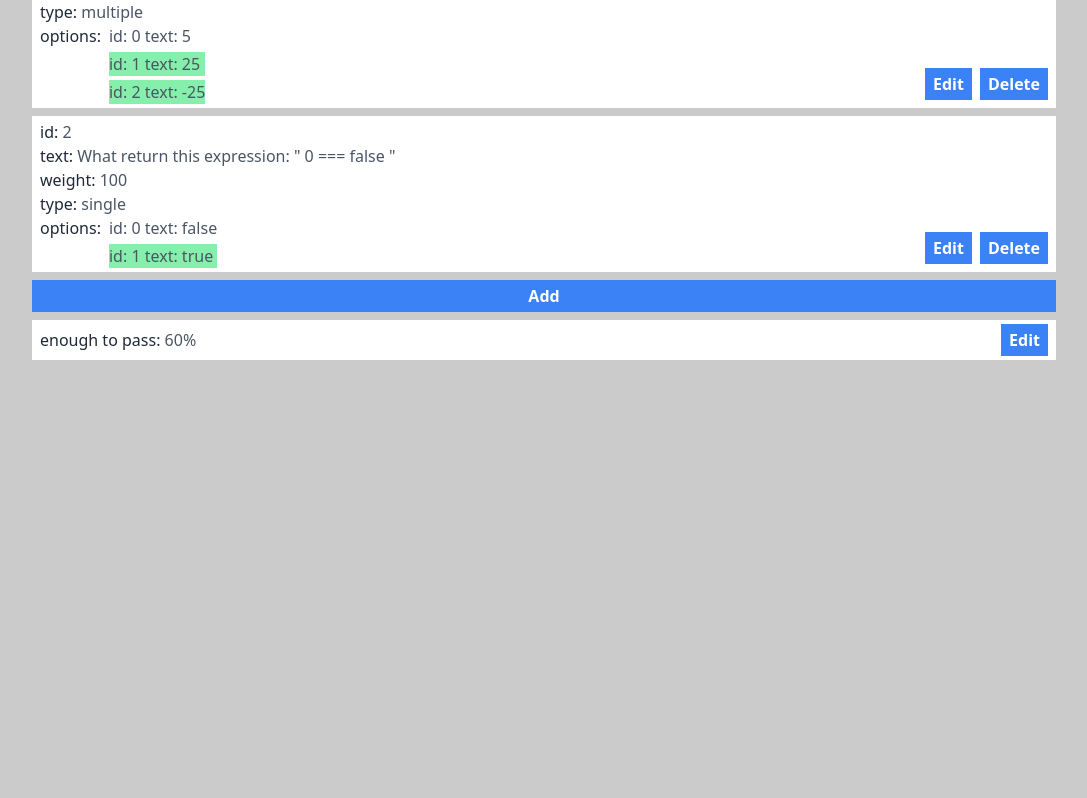
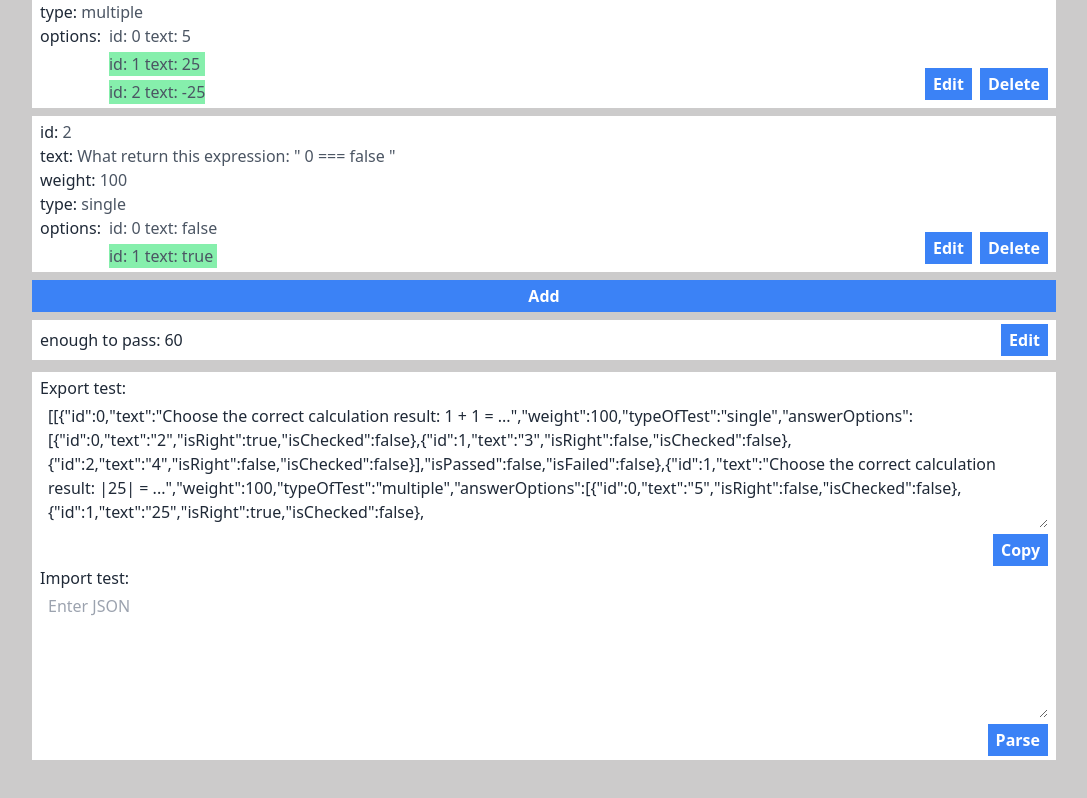
Before and after one commit to GregWeb25/Test-Creator, a React (Create React App) app: page /constructor in a window 1280 px wide. Shown: the part 398-1196 px from the top of the page, without its empty margins (96-1183 px from the left). Before the commit the page ends 822 px from the top, so only its background shows below. Built offline with nearby package versions, Linux system fonts and the light colour scheme.

Commit message:
tests import and export

```diff
--- /dev/null
+++ b/src/components/PreviewCommunicationModule.tsx
@@ -0,0 +1,12 @@
+import React from 'react';
+import ImportModule from "./constructorComponents/CommunicationModule/ImportModule";
+
+const PreviewCommunicationModule = () => {
+    return (
+        <div className="bg-white  w-[80%] py-1 px-2 mt-10 flex flex-col items-center  mb-1">
+            <ImportModule/>
+        </div>
+    );
+};
+
+export default PreviewCommunicationModule;
--- /dev/null
+++ b/src/components/constructorComponents/CommunicationModule/ConstructorCommunicationModule.tsx
@@ -0,0 +1,14 @@
+import React from 'react';
+import ExportModule from "./ExportModule";
+import ImportModule from "./ImportModule";
+
+const ConstructorCommunicationModule = () => {
+    return (
+        <div className="bg-white w-[80%] py-1 px-2 flex flex-col items-center mt-1 mb-14">
+            <ExportModule/>
+            <ImportModule/>
+        </div>
+    );
+};
+
+export default ConstructorCommunicationModule;
--- /dev/null
+++ b/src/components/constructorComponents/CommunicationModule/ExportModule.tsx
@@ -0,0 +1,36 @@
+import React, {useEffect, useState} from 'react';
+import {useSelector} from "react-redux";
+import {RootState} from "../../../store";
+import CustomButton from "../../ui/CustomButton";
+
+const ExportModule = () => {
+    const tests = useSelector((state: RootState) => state.tests.tests);
+    const enough = useSelector((state: RootState) => state.results.enough);
+    const [dataJSON, setDataJSON] = useState( JSON.stringify([tests,enough]));
+
+    useEffect(()=>{
+        setDataJSON( JSON.stringify([tests,enough]));
+    },[tests,enough])
+
+    return (
+        <div className="w-full">
+            <h2>Export test:</h2>
+            <textarea
+                className="px-2 w-full h-32 py-1 border-gray-400"
+                value={dataJSON}
+                onChange={()=>{}}
+            ></textarea>
+            <div
+                className="flex justify-end"
+            >
+                <CustomButton
+                    onClick={async  ()=>{ await  navigator.clipboard.writeText(dataJSON)}}
+                >
+                    Copy
+                </CustomButton>
+            </div>
+        </div>
+    );
+};
+
+export default ExportModule;
--- /dev/null
+++ b/src/components/constructorComponents/CommunicationModule/ImportModule.tsx
@@ -0,0 +1,45 @@
+import React, {useState} from 'react';
+import {useSelector} from "react-redux";
+import {RootState, store} from "../../../store";
+import CustomButton from "../../ui/CustomButton";
+import {useAppDispatch} from "../../../store/appDispatch";
+import {setAllTests} from "../../../store/tests/testsReducer";
+import {setEnough} from "../../../store/results/resultsReducer";
+
+const ImportModule = () => {
+    const dispatch = useAppDispatch();
+    const [text, setText] = useState('');
+
+    const checkFormat = () => {
+        const data = JSON.parse(text);
+        if(data.length === 2){
+            dispatch(setAllTests(data[0]));
+            dispatch(setEnough(data[1]));
+        } else setText("Data is wrong!")
+        setText("");
+    }
+
+    return (
+        <div className="w-full">
+            <h2>Import test:</h2>
+            <textarea
+                className="px-2 w-full h-32 py-1 border-gray-400"
+                placeholder="Enter JSON"
+                value={text}
+                onChange={(e)=>setText(e.target.value)}
+            ></textarea>
+            <div
+                className="flex justify-end"
+            >
+                <CustomButton
+                    onClick={()=>checkFormat()}
+                >
+                    Parse
+                </CustomButton>
+            </div>
+        </div>
+
+    );
+};
+
+export default ImportModule;
--- a/src/components/constructorComponents/ConstructorResults.tsx
+++ b/src/components/constructorComponents/ConstructorResults.tsx
@@ -1,15 +1,48 @@
-import React from 'react';
+import React, {useEffect, useState} from 'react';
 import {useSelector} from "react-redux";
 import {RootState} from "../../store";
 import CustomButton from "../ui/CustomButton";
+import {useAppDispatch} from "../../store/appDispatch";
+import {setEnough} from "../../store/results/resultsReducer";
 
 const ConstructorResults = () => {
     const enough = useSelector((state: RootState) => state.results.enough);
+    const [inputText, setInputText] = useState("");
+    const dispatch = useAppDispatch();
+
+    const isValid = () => {
+        const value = Number(inputText);
+
+        if(!isNaN(value)&& value <= 100 && value > 0){
+            return true;
+        } else return false;
+    }
+    useEffect(()=>{
+            setInputText(String(enough));
+    },[enough])
+
     return (
-        <div className="bg-white w-[80%] py-1 px-2 mb-16 flex items-center justify-between">
-            <div>enough to pass: <span className="font-normal text-gray-600">{enough}%</span></div>
+        <div className="bg-white w-[80%] py-1 px-2 flex items-center justify-between">
             <div>
-                <CustomButton>
+                enough to pass:
+                <input
+                    className={!isValid() ? "text-red-500 ml-1" : "ml-1"}
+                    value={inputText}
+                    onChange={(e)=>setInputText(e.target.value)}
+                    type="text"
+                />
+                {!isValid() &&
+                    <span
+                        className="text-red-500 ml-5"
+                    >Must be a number from 1 to 100</span>
+                }
+            </div>
+            <div>
+                <CustomButton
+                    className={!isValid() ? "bg-red-500" : ""}
+                    disabled={!isValid()}
+                    onClick={()=>dispatch(setEnough(Number(inputText)))}
+                >
                     Edit
                 </CustomButton>
             </div>
--- a/src/components/testsComponents/TestsList.tsx
+++ b/src/components/testsComponents/TestsList.tsx
@@ -8,7 +8,7 @@ import MultipleTest from "./MultipleTestComponents/MultipleTest";
 const TestsList = () => {
     const tests = useSelector((state: RootState )=> state.tests.tests);
     return (
-        <div className="flex flex-col items-center  pt-10  w-full text-gray-800 font-medium gap-2">
+        <div className="flex flex-col items-center   w-full text-gray-800 font-medium gap-2">
             {tests && tests.map((test: ITest, index: number) => {
                 switch (test.typeOfTest){
                     case TestTypes.single:
--- a/src/components/ui/CustomButton.tsx
+++ b/src/components/ui/CustomButton.tsx
@@ -1,11 +1,12 @@
 import React from 'react';
 import {ICustomButtonProps} from "../../models/models";
 
-const CustomButton = ({onClick, children, className}:ICustomButtonProps<any>) => {
+const CustomButton = ({onClick, children, className, disabled}:ICustomButtonProps<any>) => {
     const  defaultClasses = "bg-blue-500 px-2 py-1 text-white font-bold ";
     const classes = className ? defaultClasses.concat(className) : defaultClasses;
     return (
         <button
+            disabled={disabled}
             onClick={() => onClick()}
             className={classes}
         >{children}
--- a/src/models/models.ts
+++ b/src/models/models.ts
@@ -103,5 +103,6 @@ export  interface  IEditOptionsProps {
 export interface ICustomButtonProps<T>{
     onClick?: T,
     children?: React.ReactNode | string,
-    className?: string
+    className?: string,
+    disabled?: boolean
 }
--- a/src/pages/ConstructorPage.tsx
+++ b/src/pages/ConstructorPage.tsx
@@ -6,7 +6,8 @@ import {useAppDispatch} from "../store/appDispatch";
 import {addTest} from "../store/tests/testsReducer";
 import {useSelector} from "react-redux";
 import {RootState} from "../store";
-import {IAnswerOption, TestTypes} from "../models/models";
+import {TestTypes} from "../models/models";
+import ConstructorCommunicationModule from "../components/constructorComponents/CommunicationModule/ConstructorCommunicationModule";
 
 const ConstructorPage = () => {
     const dispatch = useAppDispatch();
@@ -34,6 +35,7 @@ const ConstructorPage = () => {
                 className="w-[80%]"
             > Add </CustomButton>
             <ConstructorResults/>
+            <ConstructorCommunicationModule/>
         </div>
     );
 };
--- a/src/pages/PreviewPage.tsx
+++ b/src/pages/PreviewPage.tsx
@@ -1,9 +1,11 @@
 import React from 'react';
 import TestsList from "../components/testsComponents/TestsList";
 import ResultsPanel from "../components/testsComponents/ResultsPanel";
+import PreviewCommunicationModule from "../components/PreviewCommunicationModule";
 const PreviewPage = () => {
     return(
         <div className="flex flex-col items-center  pt-10    h-[120%] text-gray-800 font-medium gap-2">
+            <PreviewCommunicationModule/>
             <TestsList/>
             <ResultsPanel/>
         </div>
--- a/src/store/results/resultsReducer.ts
+++ b/src/store/results/resultsReducer.ts
@@ -15,4 +15,6 @@ export const resultsReducer = createSlice({
     }
 });
 
+export const {setEnough} = resultsReducer.actions;
+
 export default resultsReducer.reducer;
--- a/src/store/tests/testsReducer.ts
+++ b/src/store/tests/testsReducer.ts
@@ -88,6 +88,9 @@ const testsSlice = createSlice({
     name: "tests",
     initialState: initialTest,
     reducers: {
+        setAllTests(state, action: PayloadAction<ITest[]>){
+            state.tests = action.payload;
+        },
         addTest(state, action: PayloadAction<ITest>) {
             state.tests = [...state.tests, action.payload]
         },
@@ -151,5 +154,5 @@ const testsSlice = createSlice({
 
 });
 
-export  const {checking, confirming, addTest, editTest, deleteTest} = testsSlice.actions;
+export  const {checking, confirming, addTest, editTest, deleteTest, setAllTests} = testsSlice.actions;
 export default testsSlice.reducer;
```
